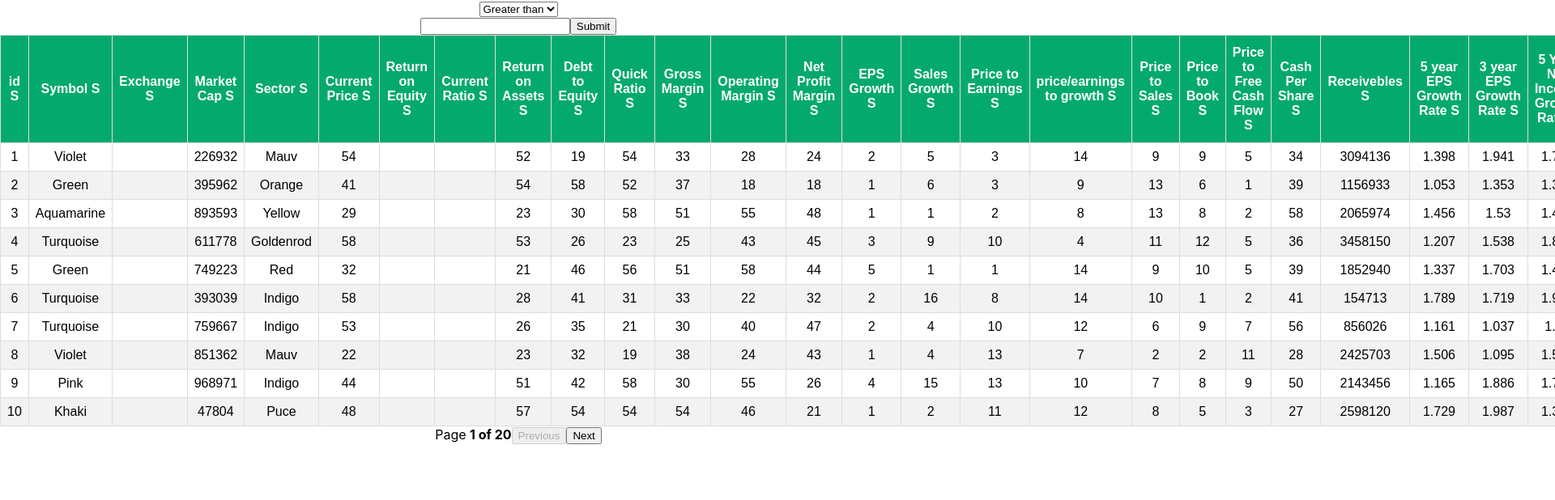
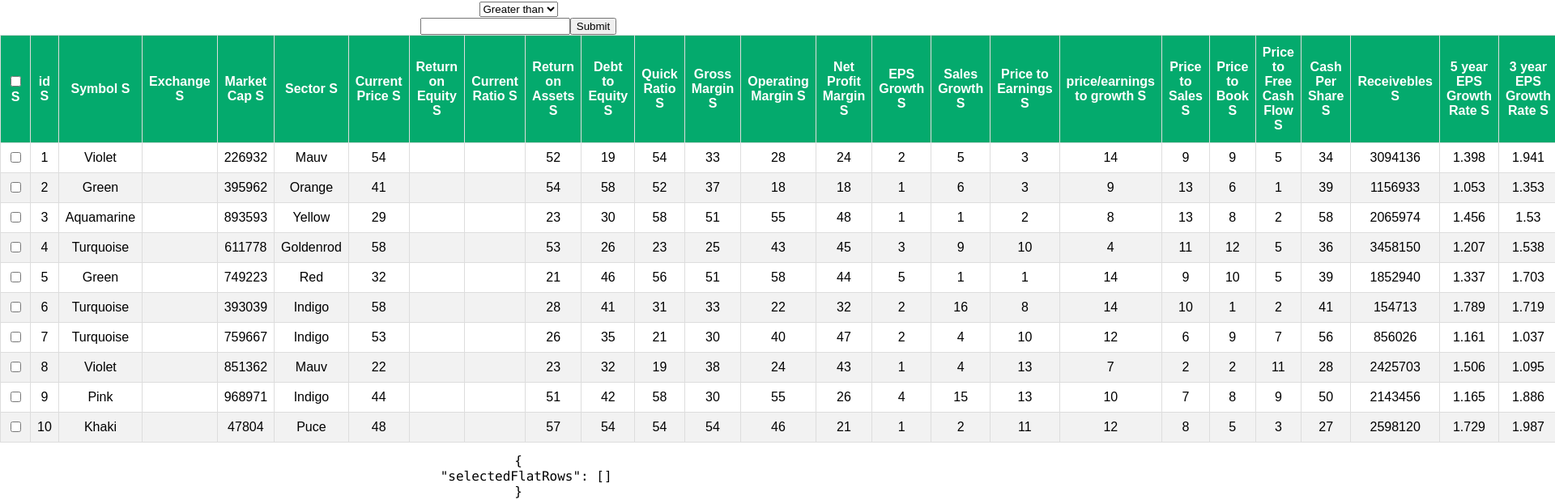
Before and after one commit to pwalsh2/StockScreener, a React (Create React App) app: page / in a window 1280 px wide. Shown: the top 618 px of the page at 81% size, 1920 px wide, since content can reach past the window. Built offline with nearby package versions, Linux system fonts and the light colour scheme.

Commit message:
row select

```diff
--- /dev/null
+++ b/src/components/CheckBox.js
@@ -0,0 +1,15 @@
+import React from "react";
+export const CheckBox = React.forwardRef(({ indeterminate, ...rest }, ref) => {
+	const defaultRef = React.useRef();
+	const resolvedRef = ref || defaultRef;
+
+	React.useEffect(() => {
+		resolvedRef.current.indeterminate = indeterminate;
+	}, [resolvedRef, indeterminate]);
+
+	return (
+		<>
+			<input type='checkbox' ref={resolvedRef} {...rest} />
+		</>
+	);
+});
--- a/src/components/FilteringTable.js
+++ b/src/components/FilteringTable.js
@@ -5,14 +5,17 @@
 	useFilters,
 	useSortBy,
 	usePagination,
+	UseRowSelectHooks,
+	useRowSelect,
 } from "react-table";
 import MOCK_DATA_SCREENER from "./MOCK_DATA_SCREENER.json";
 import { COLUMNS } from "./columns";
 import "./Table.css";
+import { CheckBox } from "./CheckBox";
 
 export const FilteringTable = (props) => {
-	const columns = COLUMNS; // Why use MEMO ??????
-	const data = props.data; // Why use MEMO ??????
+	const columns = COLUMNS; // use MEMO ??????
+	const data = props.data; // use MEMO ??????
 
 	const {
 		getTableProps,
@@ -26,6 +29,7 @@
 		pageOptions,
 		state,
 		prepareRow,
+		selectedFlatRows,
 		allColumns,
 		getToggleHideAllColumnsProps,
 	} = useTable(
@@ -35,9 +39,26 @@
 		},
 		useFilters,
 		useSortBy,
-		usePagination
+		usePagination,
+		useRowSelect,
+		(hooks) => {
+			hooks.visibleColumns.push((columns) => {
+				return [
+					{
+						id: "selection",
+						header: ({ getToggleAllRowsSelectedProps }) => (
+							<CheckBox {...getToggleAllRowsSelectedProps()} />
+						),
+						Cell: ({ row }) => (
+							<CheckBox {...row.getToggleRowSelectedProps()} />
+						),
+					},
+					...columns,
+				];
+			});
+		}
 	);
-
+	console.log(selectedFlatRows);
 	const { pageIndex } = state;
 	return (
 		<>
@@ -71,6 +92,17 @@
 					})}
 				</tbody>
 			</table>
+			<pre>
+				<code>
+					{JSON.stringify(
+						{
+							selectedFlatRows: selectedFlatRows.map((row) => row.original),
+						},
+						null,
+						2
+					)}
+				</code>
+			</pre>
 			<div>
 				<span>
 					Page{" "}
--- a/src/index.js
+++ b/src/index.js
@@ -1,15 +1,10 @@
-import React from 'react';
-import ReactDOM from 'react-dom';
-import './index.css';
-import App from './App';
-import reportWebVitals from './reportWebVitals';
+import React from "react";
+import ReactDOM from "react-dom";
+import "./index.css";
+import App from "./App";
+import reportWebVitals from "./reportWebVitals";
 
-ReactDOM.render(
-  <React.StrictMode>
-    <App />
-  </React.StrictMode>,
-  document.getElementById('root')
-);
+ReactDOM.render(<App />, document.getElementById("root"));
 
 // If you want to start measuring performance in your app, pass a function
 // to log results (for example: reportWebVitals(console.log))
```
